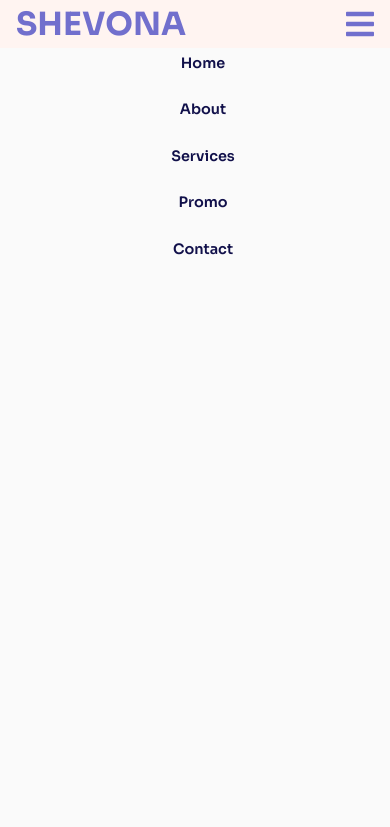
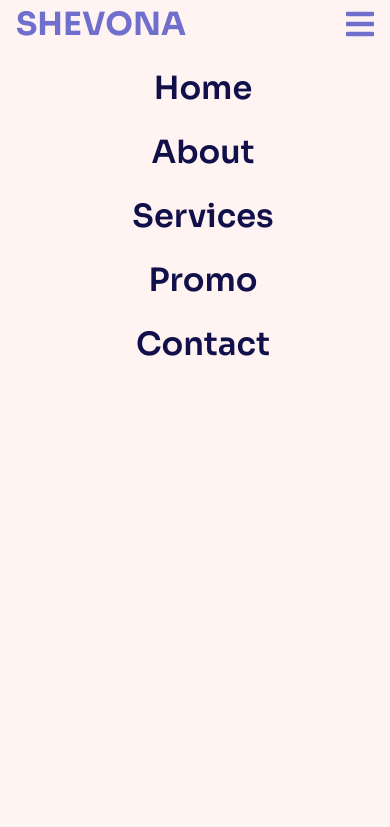
Before and after one commit to StephonRomeroHorton/Shevona, a plain HTML site: page index.html in a window 390 px wide. Both pictures are taken after a click on the element 368 px from the left and 24 px from the top of the page. Shown: the top 827 px of the page. Drawn offline with Linux system fonts and the light colour scheme; a web font is replaced by a local one.

Commit message:
final commit

```diff
--- a/style.css
+++ b/style.css
@@ -133,7 +133,7 @@ html {
   text-align: center;
   background: var(--light-bg);
   z-index: 1000; /* Ensure dropdown appears above other content */
-  background-color: #fafafa;
+  background-color: var(--back-color);
   transition: top 0.5s ease-in-out; /* Smooth slide-in effect */
 }
 
@@ -153,6 +153,8 @@ html {
 }
 
 .dropdown-navbar-menu li a {
+  font-size: 2rem;
+  margin: 1rem 1rem;
   display: block;
   padding: .5rem;
   text-decoration: none;
```
